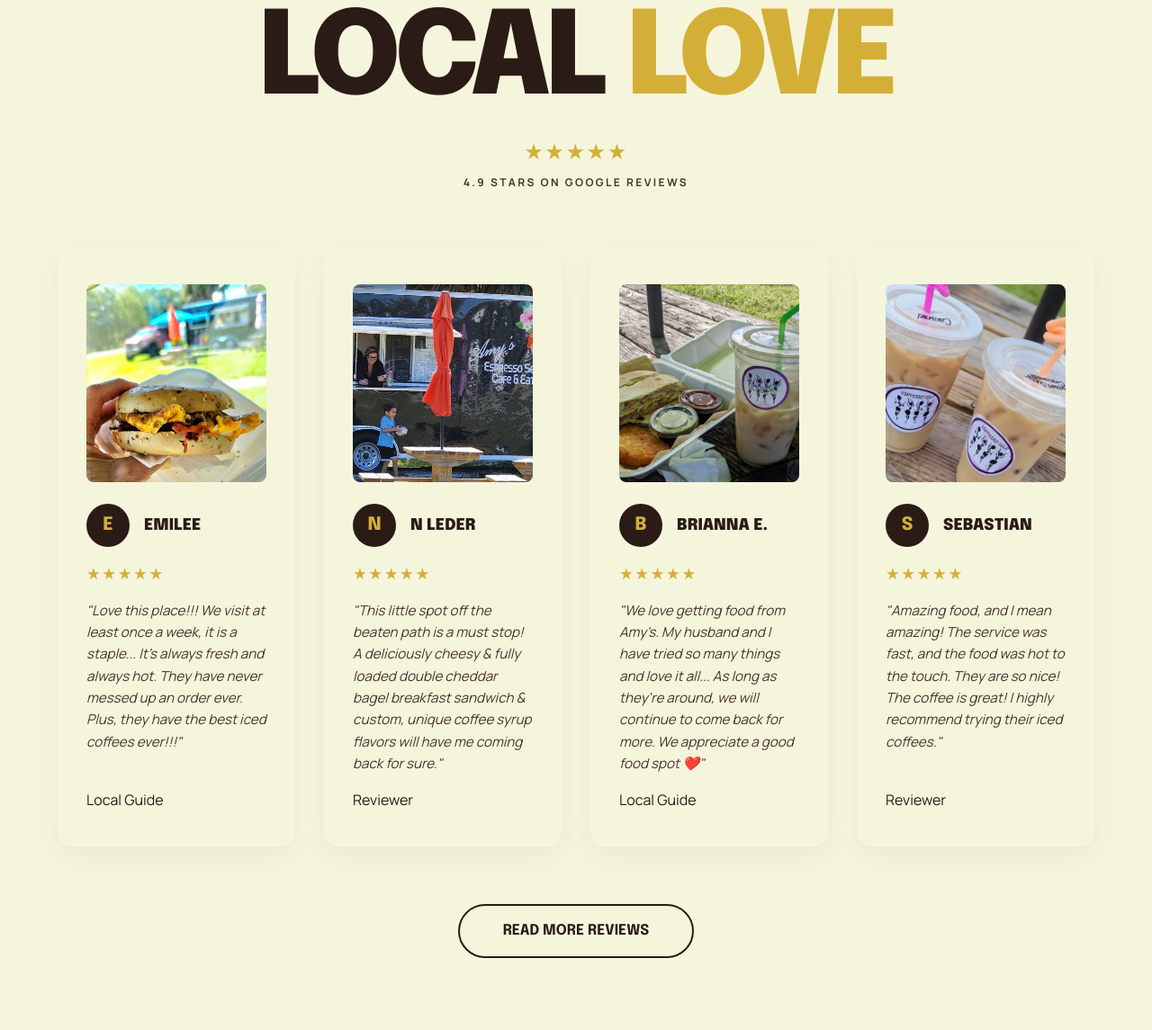
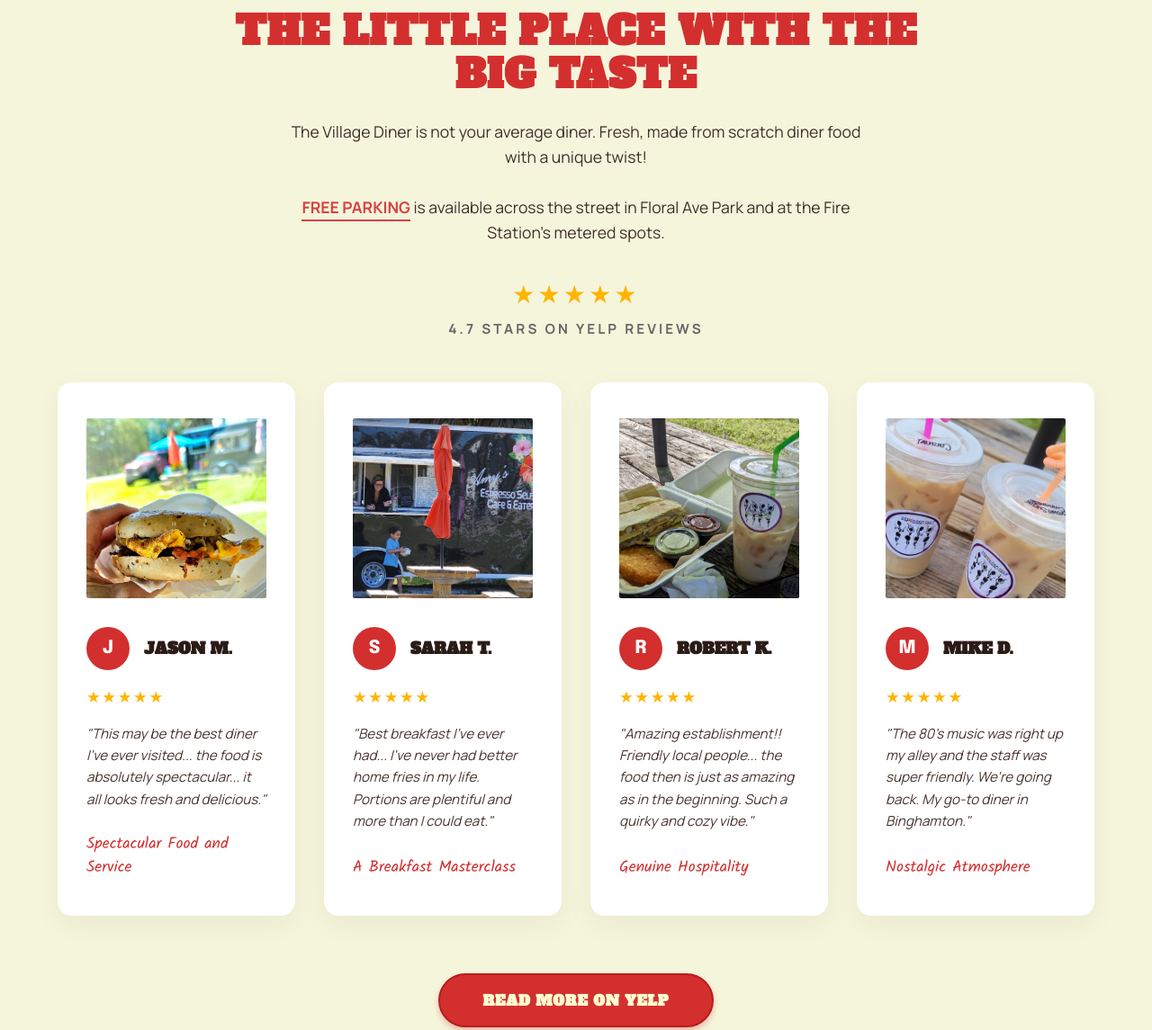
Before and after one commit to Shivacharanmandhapuram/amyscafe, a website built with Vite: page index.html in a window 1280 px wide. Shown: the part 3077-4222 px from the top of the page at 90% size. Built offline with nearby package versions, Linux system fonts and the light colour scheme.

Commit message:
feat: phase 4 yelp diner reviews section overhaul

```diff
--- a/index.html
+++ b/index.html
@@ -147,82 +147,85 @@
 
 
         <!-- Section 4: Reviews -->
-        <section class="reviews-section animate-fade-in">
-            <div class="reviews-header">
-                <h2 class="text-headline text-editorial">
-                    LOCAL <span class="text-highlight">LOVE</span>
+        <section class="reviews-section animate-fade-in" style="background-color: var(--color-parchment);">
+            <div class="reviews-header" style="max-width: 800px; margin: 0 auto; text-align: center;">
+                <h2 class="brand-block-font" style="font-size: 2.75rem; margin-bottom: 0.5rem; color: var(--color-retro-red);">
+                    THE LITTLE PLACE WITH THE BIG TASTE
                 </h2>
-                <div style="margin-top: 1.5rem; display: flex; flex-direction: column; align-items: center; gap: 0.5rem;">
-                    <div class="review-stars-small" style="font-size: 1.5rem;">★★★★★</div>
-                    <p class="text-label tracking-widest" style="color: var(--color-espresso-light);">4.9 STARS ON GOOGLE REVIEWS</p>
+                <p class="text-body" style="font-size: 1.1rem; opacity: 0.9; margin-top: 1.5rem; max-width: 650px; margin-left: auto; margin-right: auto; line-height: 1.6;">
+                    The Village Diner is not your average diner. Fresh, made from scratch diner food with a unique twist! <br><br><strong style="color: var(--color-retro-red); border-bottom: 2px solid var(--color-retro-red); padding-bottom: 0.1rem;">FREE PARKING</strong> is available across the street in Floral Ave Park and at the Fire Station's metered spots.
+                </p>
+                <div style="margin-top: 2rem; display: flex; flex-direction: column; align-items: center; gap: 0.5rem;">
+                    <div class="review-stars-small" style="font-size: 1.75rem; color: #ffb400; letter-spacing: 0.2rem;">★★★★★</div>
+                    <p class="text-label tracking-widest" style="color: #666; font-size: 0.95rem;">4.7 STARS ON YELP REVIEWS</p>
                 </div>
             </div>
 
-            <div class="reviews-grid">
+            <div class="reviews-grid" style="margin-top: 3rem;">
                 <!-- Review 1 -->
-                <div class="review-card">
-                    <div style="height: 220px; width: 100%; border-radius: 0.5rem; overflow: hidden; margin-bottom: 0.5rem;">
-                        <img src="/public/review-pic-3.jpg" style="width: 100%; height: 100%; object-fit: cover;" alt="Customer photo at food truck">
+                <div class="review-card polaroid-frame" style="background-color: #fff;">
+                    <div style="height: 200px; width: 100%; border-radius: 2px; overflow: hidden; margin-bottom: 1rem;">
+                        <img src="/public/review-pic-3.jpg" style="width: 100%; height: 100%; object-fit: cover;" alt="Customer photo at diner">
                     </div>
                     <div class="review-header">
-                        <div class="review-avatar">E</div>
+                        <div class="review-avatar" style="background-color: var(--color-retro-red); color: white;">J</div>
                         <div>
-                            <h4 class="text-headline" style="font-size: 1.1rem; letter-spacing: 0;">Emilee</h4>
+                            <h4 class="brand-block-font" style="font-size: 1.1rem; letter-spacing: 0;">Jason M.</h4>
                         </div>
                     </div>
-                    <div class="review-stars-small">★★★★★</div>
-                    <p class="text-body review-text">"Love this place!!! We visit at least once a week, it is a staple... It's always fresh and always hot. They have never messed up an order ever. Plus, they have the best iced coffees ever!!!"</p>
-                    <div class="review-author-meta">Local Guide</div>
+                    <div class="review-stars-small" style="color: #ffb400;">★★★★★</div>
+                    <p class="text-body review-text" style="font-style: italic;">"This may be the best diner I’ve ever visited... the food is absolutely spectacular... it all looks fresh and delicious."</p>
+                    <div class="review-author-meta" style="font-family: 'Kalam', cursive; font-size: 1.1rem; color: var(--color-retro-red); margin-top: 0.5rem;">Spectacular Food and Service</div>
                 </div>
                 <!-- Review 2 -->
-                <div class="review-card">
-                    <div style="height: 220px; width: 100%; border-radius: 0.5rem; overflow: hidden; margin-bottom: 0.5rem;">
-                        <img src="/public/review-pic-2.jpg" style="width: 100%; height: 100%; object-fit: cover;" alt="Double cheddar bagel breakfast sandwich">
+                <div class="review-card polaroid-frame" style="background-color: #fff;">
+                    <div style="height: 200px; width: 100%; border-radius: 2px; overflow: hidden; margin-bottom: 1rem;">
+                        <img src="/public/review-pic-2.jpg" style="width: 100%; height: 100%; object-fit: cover;" alt="Breakfast hash and eggs">
                     </div>
                     <div class="review-header">
-                        <div class="review-avatar">N</div>
+                        <div class="review-avatar" style="background-color: var(--color-retro-red); color: white;">S</div>
                         <div>
-                            <h4 class="text-headline" style="font-size: 1.1rem; letter-spacing: 0;">N Leder</h4>
+                            <h4 class="brand-block-font" style="font-size: 1.1rem; letter-spacing: 0;">Sarah T.</h4>
                         </div>
                     </div>
-                    <div class="review-stars-small">★★★★★</div>
-                    <p class="text-body review-text">"This little spot off the beaten path is a must stop! A deliciously cheesy & fully loaded double cheddar bagel breakfast sandwich & custom, unique coffee syrup flavors will have me coming back for sure."</p>
-                    <div class="review-author-meta">Reviewer</div>
+                    <div class="review-stars-small" style="color: #ffb400;">★★★★★</div>
+                    <p class="text-body review-text" style="font-style: italic;">"Best breakfast I've ever had... I've never had better home fries in my life. Portions are plentiful and more than I could eat."</p>
+                    <div class="review-author-meta" style="font-family: 'Kalam', cursive; font-size: 1.1rem; color: var(--color-retro-red); margin-top: 0.5rem;">A Breakfast Masterclass</div>
                 </div>
                 <!-- Review 3 -->
-                <div class="review-card">
-                    <div style="height: 220px; width: 100%; border-radius: 0.5rem; overflow: hidden; margin-bottom: 0.5rem;">
-                        <img src="/public/review-pic-1.jpg" style="width: 100%; height: 100%; object-fit: cover;" alt="Wraps and iced coffees">
+                <div class="review-card polaroid-frame" style="background-color: #fff;">
+                    <div style="height: 200px; width: 100%; border-radius: 2px; overflow: hidden; margin-bottom: 1rem;">
+                        <img src="/public/review-pic-1.jpg" style="width: 100%; height: 100%; object-fit: cover;" alt="Grateful Dead decor vibe">
                     </div>
                     <div class="review-header">
-                        <div class="review-avatar">B</div>
+                        <div class="review-avatar" style="background-color: var(--color-retro-red); color: white;">R</div>
                         <div>
-                            <h4 class="text-headline" style="font-size: 1.1rem; letter-spacing: 0;">Brianna E.</h4>
+                            <h4 class="brand-block-font" style="font-size: 1.1rem; letter-spacing: 0;">Robert K.</h4>
                         </div>
                     </div>
-                    <div class="review-stars-small">★★★★★</div>
-                    <p class="text-body review-text">"We love getting food from Amy's. My husband and I have tried so many things and love it all... As long as they're around, we will continue to come back for more. We appreciate a good food spot ❤️"</p>
-                    <div class="review-author-meta">Local Guide</div>
+                    <div class="review-stars-small" style="color: #ffb400;">★★★★★</div>
+                    <p class="text-body review-text" style="font-style: italic;">"Amazing establishment!! Friendly local people... the food then is just as amazing as in the beginning. Such a quirky and cozy vibe."</p>
+                    <div class="review-author-meta" style="font-family: 'Kalam', cursive; font-size: 1.1rem; color: var(--color-retro-red); margin-top: 0.5rem;">Genuine Hospitality</div>
                 </div>
                 <!-- Review 4 -->
-                <div class="review-card">
-                    <div style="height: 220px; width: 100%; border-radius: 0.5rem; overflow: hidden; margin-bottom: 0.5rem;">
-                        <img src="/public/review-pic-4.png" style="width: 100%; height: 100%; object-fit: cover;" alt="Iced coffees">
+                <div class="review-card polaroid-frame" style="background-color: #fff;">
+                    <div style="height: 200px; width: 100%; border-radius: 2px; overflow: hidden; margin-bottom: 1rem;">
+                        <img src="/public/review-pic-4.png" style="width: 100%; height: 100%; object-fit: cover;" alt="Coffee mugs at diner">
                     </div>
                     <div class="review-header">
-                        <div class="review-avatar">S</div>
+                        <div class="review-avatar" style="background-color: var(--color-retro-red); color: white;">M</div>
                         <div>
-                            <h4 class="text-headline" style="font-size: 1.1rem; letter-spacing: 0;">Sebastian</h4>
+                            <h4 class="brand-block-font" style="font-size: 1.1rem; letter-spacing: 0;">Mike D.</h4>
                         </div>
                     </div>
-                    <div class="review-stars-small">★★★★★</div>
-                    <p class="text-body review-text">"Amazing food, and I mean amazing! The service was fast, and the food was hot to the touch. They are so nice! The coffee is great! I highly recommend trying their iced coffees."</p>
-                    <div class="review-author-meta">Reviewer</div>
+                    <div class="review-stars-small" style="color: #ffb400;">★★★★★</div>
+                    <p class="text-body review-text" style="font-style: italic;">"The 80's music was right up my alley and the staff was super friendly. We're going back. My go-to diner in Binghamton."</p>
+                    <div class="review-author-meta" style="font-family: 'Kalam', cursive; font-size: 1.1rem; color: var(--color-retro-red); margin-top: 0.5rem;">Nostalgic Atmosphere</div>
                 </div>
             </div>
 
             <div style="text-align: center; margin-top: 4rem;">
-                <a href="https://www.google.com/search?q=Amy%27s+Espresso+Self+Cafe+%26+Eatery+775+Malabar+Rd%2C+Malabar%2C+FL+32950%2C+United+States" target="_blank" class="btn btn-pill border-b-primary text-headline" style="text-decoration: none; padding: 1rem 3rem; border: 2px solid var(--color-espresso); color: var(--color-espresso); transition: all 0.3s ease;">Read More Reviews</a>
+                <a href="https://www.yelp.com" target="_blank" class="btn btn-pill btn-retro-red text-headline" style="text-decoration: none; padding: 1rem 3rem; transition: all 0.3s ease;">Read More on Yelp</a>
             </div>
         </section>
 
```
